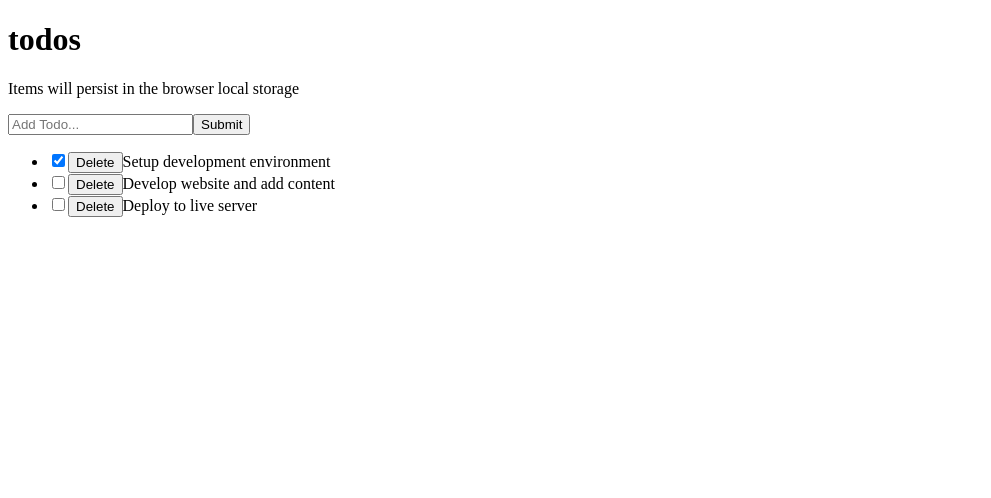
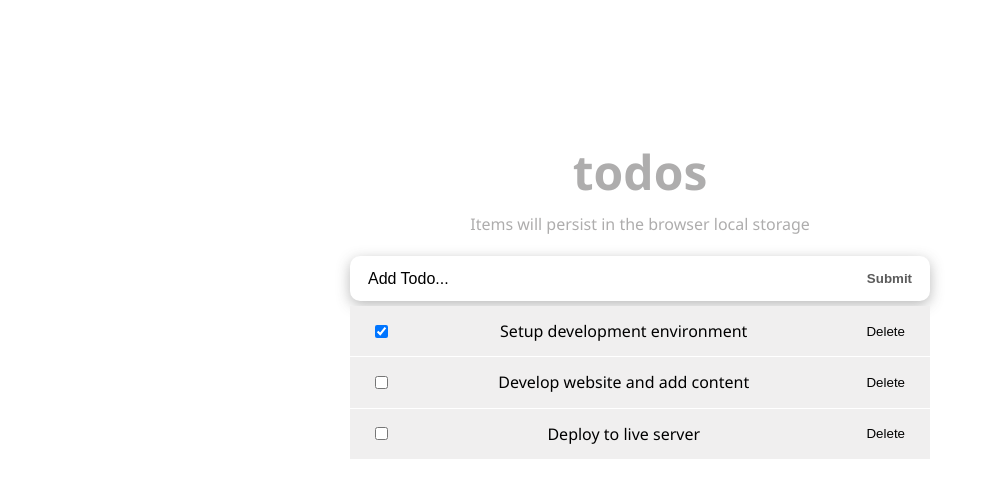
Before and after one commit to anthonymr/react-todo-app, a React (Create React App) app: page / in a window 1280 px wide. Shown: the top 498 px of the page, without its empty margins (0-991 px from the left). Built offline with nearby package versions, Linux system fonts and the light colour scheme.

Commit message:
Add CSS styles

```diff
--- a/src/components/Header.js
+++ b/src/components/Header.js
@@ -1,6 +1,8 @@
+import styles from "../styles/Header.module.css";
+
 function Header() {
   return (
-  <header>
+  <header className={styles.header}>
     <h1>todos</h1>
     <p>Items will persist in the browser local storage</p>
   </header>
--- a/src/components/InputTodo.js
+++ b/src/components/InputTodo.js
@@ -20,16 +20,17 @@
 
   return (
     <>
-      <form onSubmit={handleSubmit}>
+      <form onSubmit={handleSubmit} className="form-container">
         <input
           type="text"
           placeholder="Add Todo..."
           value={title}
           onChange={handleChange}
+          className="input-text"
         />
-        <button>Submit</button>
+        <button className="input-submit">Submit</button>
       </form>
-      <span>{message}</span>
+      <span className="submit-warning">{message}</span>
     </>
   );
 };
--- a/src/components/TodoApp.js
+++ b/src/components/TodoApp.js
@@ -3,10 +3,12 @@
 
 function TodoApp() {
     return (
-    <main>
-      <Header />
-      <TodosLogic />
-    </main>
+    <div className="wrapper">
+      <div className="todos">
+        <Header />
+        <TodosLogic />
+      </div>
+    </div>
     );
   }
 
--- a/src/components/TodoItem.js
+++ b/src/components/TodoItem.js
@@ -1,3 +1,5 @@
+import styles from '../styles/TodoItem.module.css';
+
 const TodoItem = ({ itemProp, setTodos, delTodo }) => {
   const handleChange = (id) => {
     setTodos((prevState) =>
@@ -13,7 +15,8 @@
     );
   }
   return (
-    <li>
+    <li className={styles.item}>
+      <div className={styles.content}>
         <input
           type="checkbox"
           checked={itemProp.completed}
@@ -21,6 +24,7 @@
         />
         <button onClick={() => { delTodo(itemProp.id) }}>Delete</button>
         {itemProp.title}
+      </div>
     </li>
   );
 };
--- a/src/index.js
+++ b/src/index.js
@@ -1,6 +1,7 @@
 import React from 'react';
 import ReactDOM from 'react-dom/client';
 import App from './components/App';
+import './styles/app.css';
 
 const root = ReactDOM.createRoot(document.getElementById('root'));
 root.render(
--- a/src/styles/App.css
+++ b/src/styles/App.css
@@ -1,3 +1,75 @@
-h1 {
-    color: pink;
+* {
+    box-sizing: border-box;
+    margin: 0;
+    padding: 0;
 }
+
+body {
+    font-family: "Segoe UI", sans-serif;
+    line-height: 1.4;
+    color: #000;
+    background: #fff;
+    height: 100vh;
+    font-weight: 400;
+}
+
+.wrapper {
+    width: 100%;
+    padding: 8rem 20px 3rem;
+}
+
+.todos {
+    max-width: 580px;
+    margin: 0 auto;
+}
+
+.form-container {
+    display: flex;
+    border-radius: calc(0.1 * 100px);
+    box-shadow: 0px 4px 14px 0px rgba(70, 70, 70, 0.38);
+    justify-content: space-around;
+    background: #fff;
+    font-size: 1rem;
+}
+
+.input-text {
+    width: 85%;
+    padding-right: 5px;
+    padding-left: 10px;
+    border-radius: calc(0.5 * 100px);
+    font-size: 1rem;
+}
+
+.input-text::placeholder {
+    color: #000;
+}
+
+.input-submit {
+    background: transparent;
+    color: #5b5b5b;
+    text-transform: capitalize;
+    cursor: pointer;
+    font-weight: 600;
+    margin-right: 10px;
+}
+
+.input-text,
+.input-submit {
+    height: 45px;
+    outline: none;
+    border: none;
+}
+
+.submit-warning {
+    font-size: 13px;
+    color: red;
+    margin-top: 5px;
+    display: block;
+}
+
+header {
+    padding: 20px 0;
+    line-height: 1.5em;
+    color: #aeadad;
+    text-align: center;
+}
--- /dev/null
+++ b/src/styles/Header.module.css
@@ -0,0 +1,8 @@
+.header h1 {
+    font-size: 3rem;
+    font-weight: 600;
+    margin-bottom: 1rem;
+    line-height: 1em;
+    text-transform: lowercase;
+    text-align: center;
+  }
--- /dev/null
+++ b/src/styles/TodoItem.module.css
@@ -0,0 +1,26 @@
+.item {
+    font-size: 1rem;
+    list-style-type: none;
+    padding: 14px 25px;
+    border-bottom: 1px solid #fff;
+    background: #f0efef;
+  }
+  .content {
+    display: flex;
+    justify-content: space-between;
+    align-items: center;
+    gap: 1rem;
+  }
+  .content span {
+    flex: 1;
+    order: 1;
+  }
+  .content button {
+    cursor: pointer;
+    background: transparent;
+    order: 2;
+    outline: none;
+    outline: none;
+    border: none;
+    margin-left: 7px;
+  }
```
Lines whose indentation alone changed are shown as unchanged.
